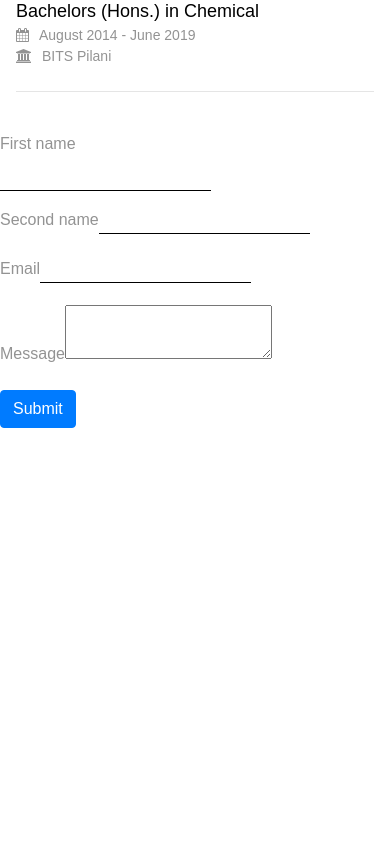
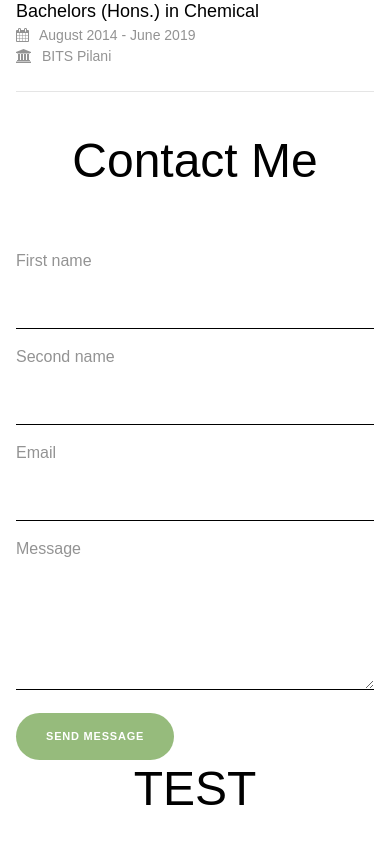
Before and after one commit to vishal616/Portfolio, an Angular app: page / in a window 390 px wide. Shown: the part 5234-6078 px from the top of the page. Before the commit the page ends 5662 px from the top, so only its background shows below. Built offline with nearby package versions, Linux system fonts and the light colour scheme.

Commit message:
adding responsiveness for contact component

```diff
--- a/src/app/components/contact/contact.component.html
+++ b/src/app/components/contact/contact.component.html
@@ -1,21 +1,43 @@
 <div class="contact-container">
+	<h1>Contact Me</h1>
+	<div class="row">
+		<div class="col-lg-7">
 			<form [formGroup]="contactForm">
+				<div class="row">
+					<div class="form-group col-lg-6 ">
 						<label>First name</label>
-		<div class="form-group">
+						<div>
 							<input pattern="[a-zA-Z]+" formControlName="firstName"/>
 						</div>
-		<div class="form-group">
+					</div>
+					<div class="form-group col-lg-6 ">
 						<label>Second name</label>
+						<div>
 							<input type="text" formControlName="lastName"/>
 						</div>
-		<div class="form-group">
+					</div>
+				</div>
+				<div class="row">
+					<div class="form-group col-lg-12">
 						<label>Email</label>
+						<div>
 							<input type="email" formControlName="email"/>
 						</div>
-		<div class="form-group">
+					</div>
+				</div>
+				<div class="row">
+					<div class="form-group col-lg-12">
 						<label>Message</label>
-			<textarea type="text" formControlName="message"></textarea>
+						<div>
+							<textarea rows="4" type="text" formControlName="message"></textarea>
 						</div>
-		<button type="submit" class="btn btn-primary" (click)="submit()">Submit</button>
+					</div>
+				</div>
+				<button type="submit" class="btn btn-primary" (click)="submit()">SEND MESSAGE</button>
 			</form>
 		</div>
+		<div class="col-lg-4">
+			<h1>TEST</h1>
+		</div>
+	</div>
+</div>
--- a/src/app/components/contact/contact.component.scss
+++ b/src/app/components/contact/contact.component.scss
@@ -1,7 +1,63 @@
 .contact-container {
+	padding-left: 7rem;
+	padding-right: 7rem;
+
+	@media (max-width: 550px) {
+		padding-left: 1rem;
+		padding-right: 1rem;
+	}
+
+	.btn {
+		padding-top: 15px;
+		padding-bottom: 15px;
+		padding-left: 30px;
+		padding-right: 30px;
+		border-radius: 30px;
+		font-size: 11px;
+		text-transform: uppercase;
+		font-weight: 700;
+		letter-spacing: .05rem;
+		background-color: #96bb7c;
+		border: none;
+		margin-right: 2.5px;
+	}
+
+	.btn.btn-primary:hover {
+		border-color: #a1c289;
+		background: #a1c289;
+	}
 
 	input {
 		border: none;
 		border-bottom: 1px solid;
+		width: 100%;
+		font-size: 16px;
+		padding-bottom: 10px;
+		&:focus {
+			outline: none;
+			border-bottom: 1px solid #96bb7c;
+		}
+	}
+
+	textarea {
+		border: none;
+		border-bottom: 1px solid;
+		width: 100%;
+		font-size: 16px;
+		padding-bottom: 10px;
+		&:focus {
+			outline: none;
+			border-bottom: 1px solid #96bb7c;
+		}
+	}
+
+	h1 {
+		color: black;
+		text-align: center;
+		margin-bottom: 60px;
+	}
+
+	label {
+		margin-bottom: 20px;
 	}
 }
```
Lines whose indentation alone changed are shown as unchanged.
